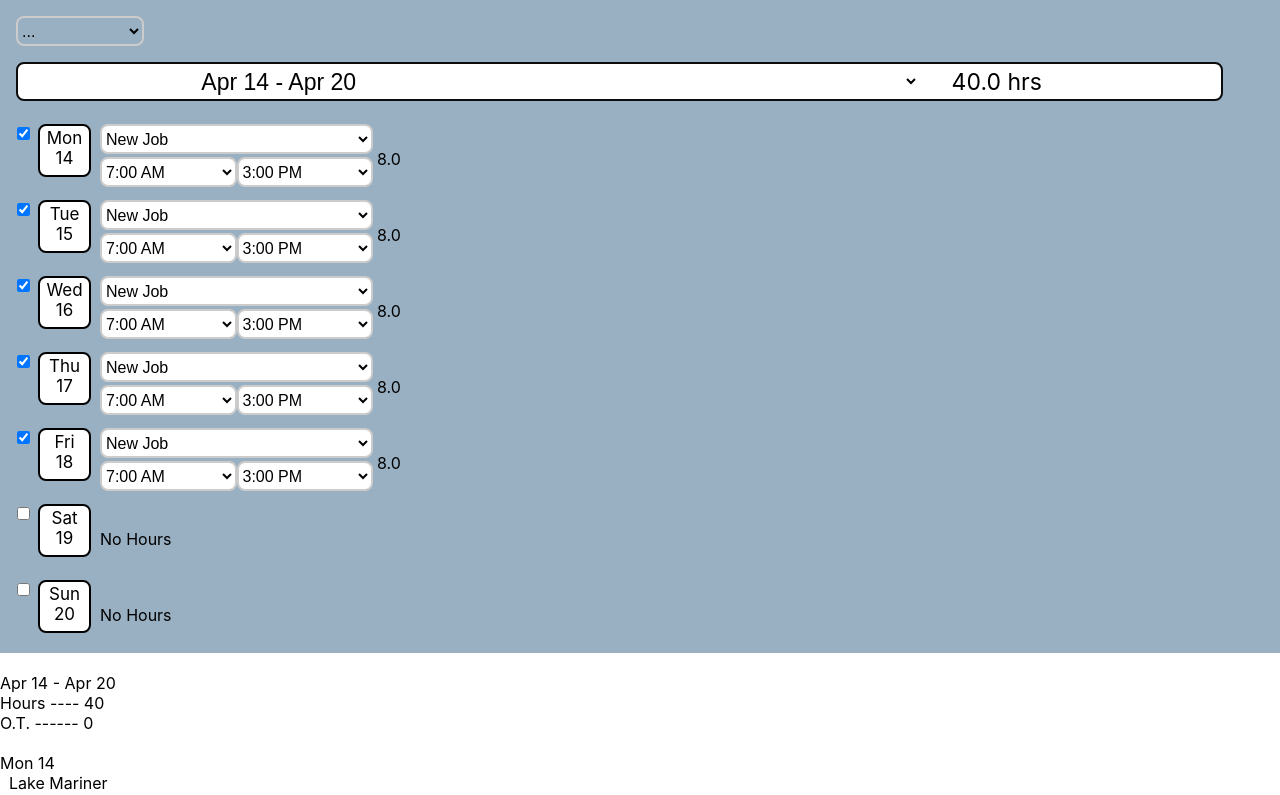
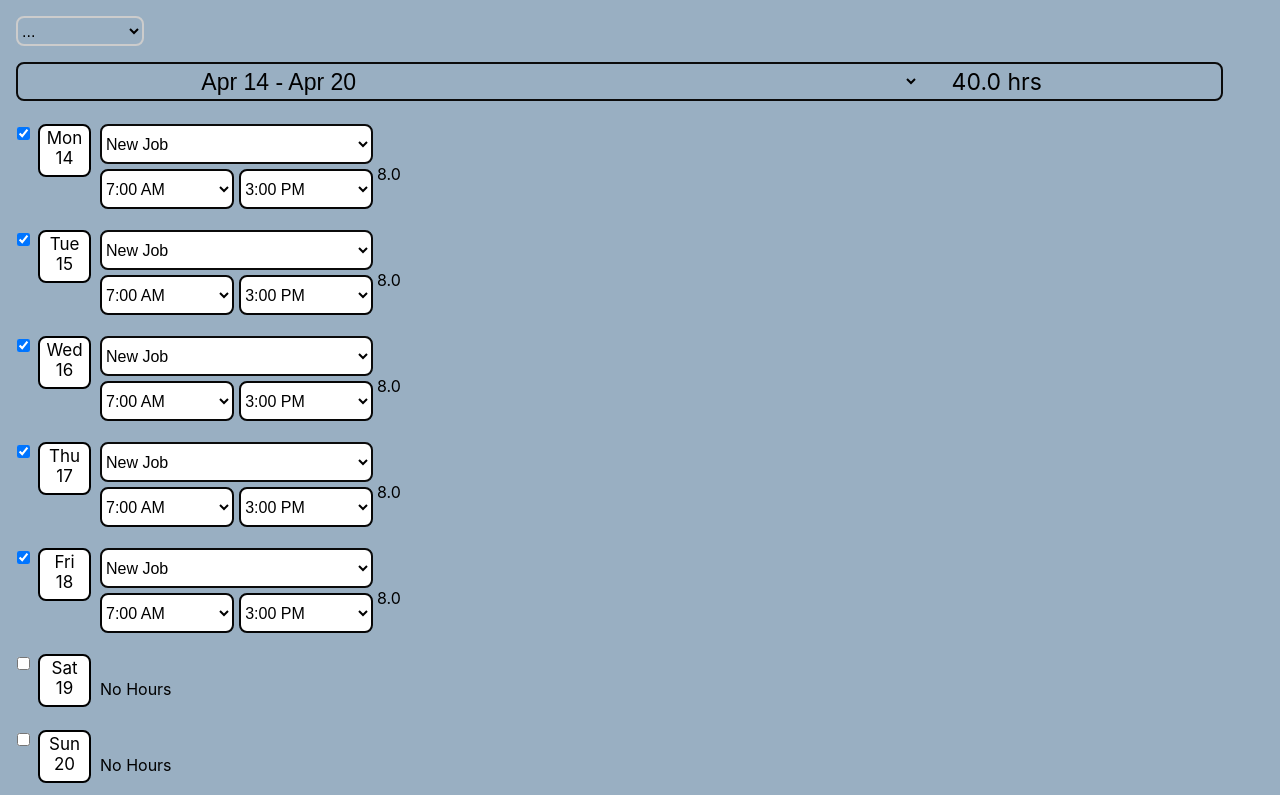
Before and after one commit to bradronto/bradronto.github.io, a React (Create React App) app in the folder timekeep/: page / in a window 1280 px wide. Shown: the top 795 px of the page. Built offline with nearby package versions, Linux system fonts and the light colour scheme.

Commit message:
and another..

```diff
--- a/timekeep/src/components/styles/cool.css
+++ b/timekeep/src/components/styles/cool.css
@@ -32,7 +32,7 @@
     color: black;
     height: 35px;
     margin-left: 16px;
-    background-color: white;
+    background-color:rgb(153, 175, 194);
     width: 94%;
     padding: 0px;
     border: 2px solid #0b0b0b;
@@ -45,7 +45,7 @@
     color: #000;
     height: 35px;
     margin-left: 0px;
-    background-color: white;
+    background-color:rgb(153, 175, 194);
     width: 60%;
     padding: 0px;
     border: none;
@@ -77,13 +77,14 @@
     */
 
   .cool-input {
-    height: 30px;
+    border: 2px solid #0b0b0b;
+
+    height: 40px;
     color: black;
     width: 100%;
     padding: 0px;
-    margin-bottom: 3px;
-    border: 2px solid #ccc;
-    border-radius: 8px;
+    margin-bottom: 5px;
+      border-radius: 8px;
     font-size: 16px;
     outline: none;
     background-color: white;
@@ -91,10 +92,11 @@
   }
 
   .cool-user-input {
+
     color: black;
     width: 30%;
     padding: auto;
-    border: 2px solid #ccc;
+    border: 2px solid #1e1c1c;
     border-radius: 8px;
     font-size: 16px;
     outline: none;
@@ -103,14 +105,14 @@
 
   .cool-time-select {
     /*width: 300px;        Set the width */
-    height: 30px;       /* Set the height */
+    height: 40px;       /* Set the height */
 
     color: black;
-    margin-left: 0px;
-    margin-bottom: 7px;
-    width: 50%;
+
+    margin-bottom: 15px;
+    width: 49%;
     padding: auto;
-    border: 2px solid #ccc;
+    border: 2px solid #060606;
     border-radius: 8px;
     font-size: 16px;
     outline: none;
--- a/timekeep/src/components/work-hours.js
+++ b/timekeep/src/components/work-hours.js
@@ -145,8 +145,6 @@ const handleMenu = (value) =>
         if(inputRef.current){inputRef.current.focus()};
       }, 700);
 
-
-
        console.log(" job input empty");
 
       }
@@ -154,7 +152,7 @@ const handleMenu = (value) =>
         newJob();
         console.log(value);
        }
-      else if(true){
+      else {
        updatedWorkHours[index]["job"] = value;
        console.log("select existing job");
        console.log("job value=",value);
@@ -190,8 +188,6 @@ const handleMenu = (value) =>
   const [newOption, setNewOption] = useState(""); // State for new option input
 
 
-
-
   const openJobBox = (targetIndex) => {
     const updatedDaysOfWeek = workHours.map((item, index) =>
     index === targetIndex ? { ...item, showNew: true } : item );
@@ -201,21 +197,6 @@ const handleMenu = (value) =>
       if(inputRef.current){inputRef.current.focus()};
     }, 800)
   };
-
-
-  const handleKeyboardToggle = () => {
-    const hiddenInput = document.createElement("input");
-    hiddenInput.style.position = "absolute";
-    hiddenInput.style.opacity = 0;
-    document.body.appendChild(hiddenInput);
-    hiddenInput.focus();
-    setTimeout(() => {
-      hiddenInput.blur();
-      document.body.removeChild(hiddenInput);
-    }, 100); // Adjust timing as needed
-  };
-
-
 
 
   return (
@@ -281,17 +262,9 @@ const handleMenu = (value) =>
           {workHours[index].isChecked ? (    // show day's form if box is checked
         <>
 
-{workHours[index].showFix === false? (
 
- <button onClick={(e) => handleChange(index,"showFix",false)}
-  className="cool-input"
-  >
- {workHours[index].job}
-   </button>
-):(
 
- <>
-                  {/*  select job    */}
+                  {/*  new job popup   */}
 
   {workHours[index].showNew === true? (
         <div>
@@ -318,8 +291,7 @@ const handleMenu = (value) =>
 
                // {/*  select job    */}
 
-
-                <select
+               <select
                 className="cool-input"//
                 value={workHours[index].job}
                 onFocus={() => jobNames.length === 0?openJobBox(index):console.log(jobNames.length," jobs exist")}
@@ -335,12 +307,9 @@ const handleMenu = (value) =>
                 {job}
               </option>))}
               <option value={"New Item"}>New Job</option>
+              </select>
+       ) }
 
-
-              </select>
-
-       ) }
-     </> )}
 
        <select  className="cool-time-select"// style={{ marginRight: "0px" }}
         value={workHours[index].start}
@@ -352,7 +321,7 @@ const handleMenu = (value) =>
         </option>
       ))}
         </select>
-          <select className="cool-time-select" //style={{ marginRight: "0px" }}
+          <select className="cool-time-select" style={{ marginLeft: "2%" }}
         value={workHours[index].end}
         onChange={(e) => handleChange(index, "end", e.target.value)}
           >
@@ -372,31 +341,19 @@ const handleMenu = (value) =>
           </td> <td style={{marginBottom: "0px", alignContent:"baselines"}}>
           <span style={{  marginBottom: "0px", alignContent:"baselines" }}>
            {    //index<5?( // is it a weekday?
-            workHours[index].isChecked?(
+            workHours[index].isChecked && (
             <>
-          {
+           {
            calculateTotalHours(workHours[index].start, workHours[index].end).toFixed(1)
             }
-             <br />
-
+            <br />
             </>
-           ) : ( //weekends are OT
-            <>
-           {
-           //calculateTotalHours(workHours[index].start, workHours[index].end).toFixed(1)
-            }
-
-             </>)}
+           )}
            </span>
            </td></tr></tbody></table>
        ))}
 
-
-
-
    {/*  plain txt for sms output   */}
-
-
 
           <div  className="blue" ref={textRef} >
         {plainText(workHours,changeWeek)}
@@ -404,7 +361,6 @@ const handleMenu = (value) =>
 
   </div>
 );
-
 
 };
 
```
